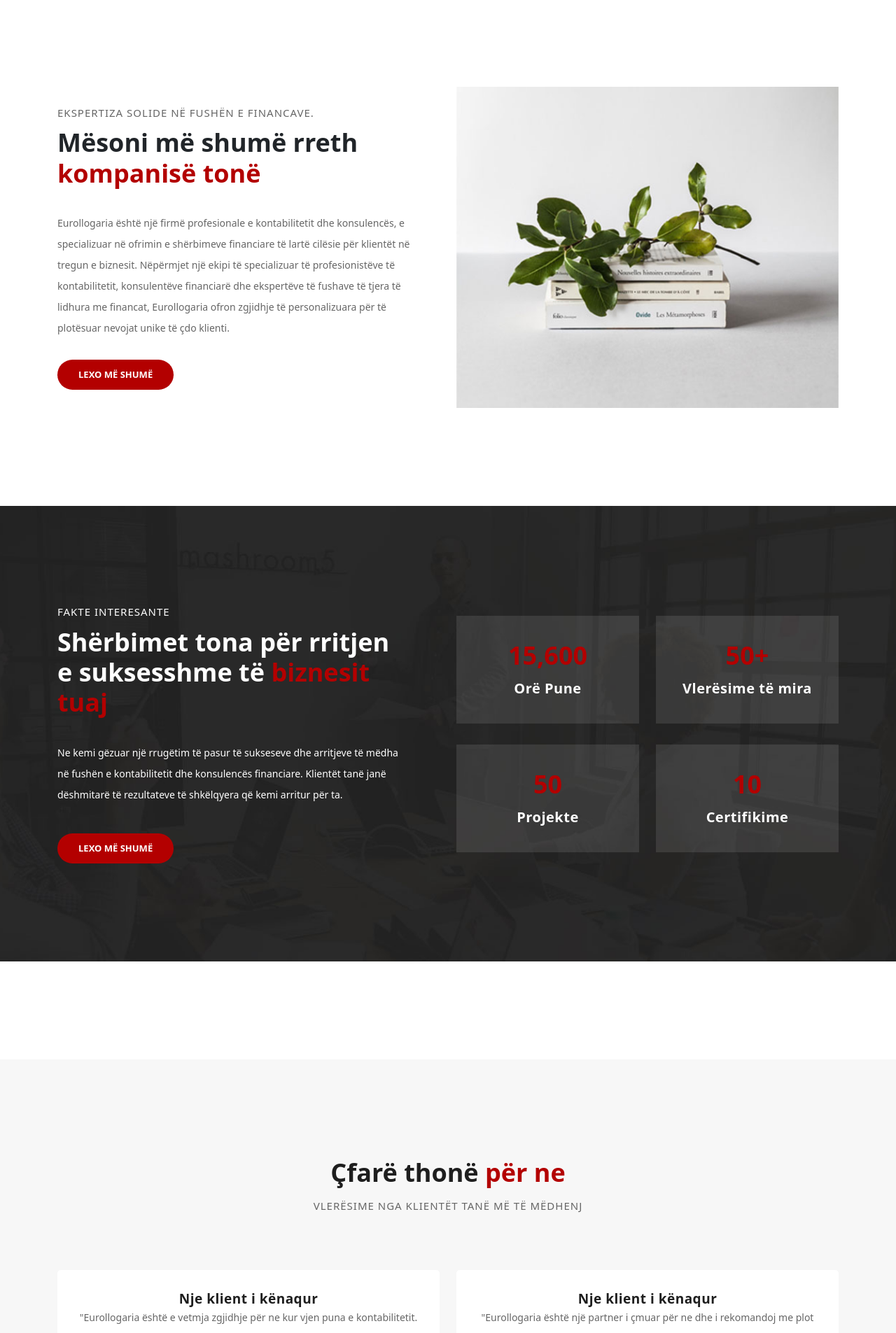
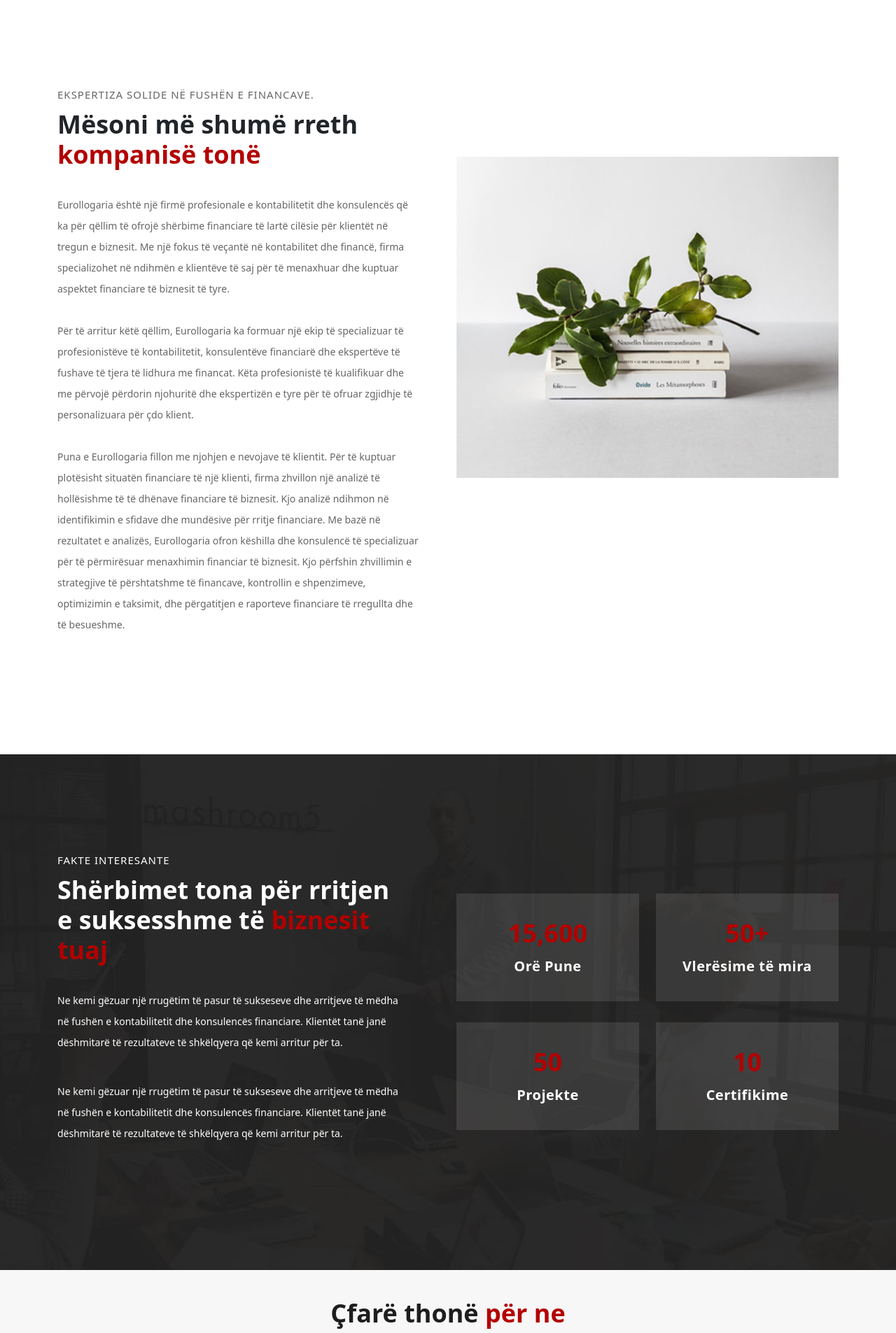
Before and after one commit to FatijonaShala/eurollogaria, a React (Create React App) app: page /about in a window 1280 px wide. Shown: the part 480-2385 px from the top of the page at 70% size. Built offline with nearby package versions, Linux system fonts and the light colour scheme.

Commit message:
updating contact component in pages

```diff
--- a/src/App.css
+++ b/src/App.css
@@ -754,6 +754,7 @@ ul.slick-dots {
 .more-info .left-image img {
     width: 100%;
     overflow: hidden;
+    padding-top: 100px;
 }
 
 .more-info .more-info-content {
@@ -805,9 +806,9 @@ ul.slick-dots {
 }
 
 .testimonials {
-    margin-top: 140px;
+    margin-top: 0.5px;
     background-color: #f7f7f7;
-    padding: 140px 0px;
+    padding: 40px 0px;
 }
 
 .testimonial-item .inner-content {
--- a/src/Pages/About.jsx
+++ b/src/Pages/About.jsx
@@ -15,7 +15,6 @@ function About() {
           </Row>
         </Container>
       </div>
-
       <div className="more-info about-info">
         <Container>
           <Row>
@@ -29,19 +28,14 @@ function About() {
                         Mësoni më shumë rreth <em>kompanisë tonë</em>
                       </h2>
                       <p>
-                        Eurollogaria është një firmë profesionale e
-                        kontabilitetit dhe konsulencës, e specializuar në
-                        ofrimin e shërbimeve financiare të lartë cilësie për
-                        klientët në tregun e biznesit. Nëpërmjet një ekipi të
-                        specializuar të profesionistëve të kontabilitetit,
-                        konsulentëve financiarë dhe ekspertëve të fushave të
-                        tjera të lidhura me financat, Eurollogaria ofron
-                        zgjidhje të personalizuara për të plotësuar nevojat
-                        unike të çdo klienti.
+                      Eurollogaria është një firmë profesionale e kontabilitetit dhe konsulencës që ka për qëllim të ofrojë shërbime financiare të lartë cilësie për klientët në tregun e biznesit. Me një fokus të veçantë në kontabilitet dhe financë, firma specializohet në ndihmën e klientëve të saj për të menaxhuar dhe kuptuar aspektet financiare të biznesit të tyre.
                       </p>
-                      <a href="" className="filled-button">
-                        Lexo më shumë
-                      </a>
+
+                      <p>Për të arritur këtë qëllim, Eurollogaria ka formuar një ekip të specializuar të profesionistëve të kontabilitetit, konsulentëve financiarë dhe ekspertëve të fushave të tjera të lidhura me financat. Këta profesionistë të kualifikuar dhe me përvojë përdorin njohuritë dhe ekspertizën e tyre për të ofruar zgjidhje të personalizuara për çdo klient.</p>
+                      <p>Puna e Eurollogaria fillon me njohjen e nevojave të klientit. Për të kuptuar plotësisht situatën financiare të një klienti, firma zhvillon një analizë të hollësishme të të dhënave financiare të biznesit. Kjo analizë ndihmon në identifikimin e sfidave dhe mundësive për rritje financiare.
+
+Me bazë në rezultatet e analizës, Eurollogaria ofron këshilla dhe konsulencë të specializuar për të përmirësuar menaxhimin financiar të biznesit. Kjo përfshin zhvillimin e strategjive të përshtatshme të financave, kontrollin e shpenzimeve, optimizimin e taksimit, dhe përgatitjen e raporteve financiare të rregullta dhe të besueshme.</p>
+
                     </div>
                   </Col>
                   <Col md={6}>
@@ -72,9 +66,13 @@ function About() {
                   financiare. Klientët tanë janë dëshmitarë të rezultateve të
                   shkëlqyera që kemi arritur për ta.
                 </p>
-                <a href="" className="filled-button">
-                  Lexo më shumë
-                </a>
+                <p>
+                  Ne kemi gëzuar një rrugëtim të pasur të sukseseve dhe
+                  arritjeve të mëdha në fushën e kontabilitetit dhe konsulencës
+                  financiare. Klientët tanë janë dëshmitarë të rezultateve të
+                  shkëlqyera që kemi arritur për ta.
+                </p>
+
               </div>
             </Col>
             <Col md={6} className="align-self-center">
@@ -123,7 +121,7 @@ function About() {
             <Col md={6}>
               <div className="testimonial-item">
                 <div className="inner-content">
-                  <h4>Nje klient i kënaqur</h4>
+                  <h4> <em>Nje klient i kënaqur </em></h4>
                   <p>
                     "Eurollogaria është e vetmja zgjidhje për ne kur vjen puna e
                     kontabilitetit. Përmes shërbimeve të tyre kemi arritur të
@@ -135,7 +133,7 @@ function About() {
             <Col md={6}>
               <div className="testimonial-item">
                 <div className="inner-content">
-                  <h4>Nje klient i kënaqur</h4>
+                  <h4><em>Nje klient i kënaqur</em></h4>
                   <p>
                     "Eurollogaria është një partner i çmuar për ne dhe i
                     rekomandoj me plot besim për çdo biznes që kërkon shërbime
--- a/src/Pages/Home.jsx
+++ b/src/Pages/Home.jsx
@@ -58,14 +58,14 @@ function Home() {
               <div className="service-item">
                 <img src="images/service_01.jpg" alt="" />
                 <div className="down-content">
-                  <h4>Planifikimi i Taksave</h4>
+                  <h4>Shërbime kontabiliteti</h4>
                   <p>
-                    Eurollogaria ofron shërbime të plota për planifikimin dhe
-                    përshtatjen e taksave, për të siguruar që biznesi juaj të
-                    përmbushë të gjitha obligimet tatimore.
+                    Eurollogaria ofron shërbime të plota kontabiliteti që
+                      përfshin procesin e identifikimit, regjistrimit dhe
+                      vlerësimit të transaksioneve financiare.
                   </p>
-                  <Link to="" className="filled-button">
-                    Read More
+                  <Link to="/services" className="filled-button">
+                    Lexo më shumë
                   </Link>
                 </div>
               </div>
@@ -80,8 +80,8 @@ function Home() {
                     fushën financiare për të ndihmuar bizneset të marrin vendime
                     financiare të informuara.
                   </p>
-                  <Link to="" className="filled-button">
-                    Read More
+                  <Link to="/services" className="filled-button">
+                  Lexo më shumë
                   </Link>
                 </div>
               </div>
@@ -90,13 +90,14 @@ function Home() {
               <div className="service-item">
                 <img src="images/service_03.jpg" alt="" />
                 <div className="down-content">
-                  <h4>Optimizimi i Proceseve Biznesore</h4>
-                  <p>
-                    Duke optimizuar proceset tuaja biznesore, ne ju ndihmojmë të
-                    arrini kursime të kostos dhe të përmirësoni performancën e
-                    përgjithshme.
+                  <h4>Të dhënat financiare</h4>
+                    <p>
+                      Janë të rëndësishme për organizatat
+                      në mënyrë që të monitorojnë performancën e tyre. Ofrojmë
+                      përgatitjen, analizat & kontrollin e llogarive financiare.
+
                   </p>
-                  <Link to="" className="filled-button">
+                  <Link to="/services" className="filled-button">
                     Read More
                   </Link>
                 </div>
@@ -138,7 +139,6 @@ function Home() {
           </Row>
         </Container>
       </div>
-
       <div className="callback-form">
         <Container>
           <Row>
@@ -154,72 +154,6 @@ function Home() {
               </div>
             </Col>
             <Col md={12}>
-              {/* <div className="contact-form">
-                <form id="contact" action="" method="post">
-                  <Row>
-                    <Col lg={4} md={12} sm={12}>
-                      <fieldset>
-                        <input
-                          name="name"
-                          type="text"
-                          className="form-control"
-                          id="name"
-                          placeholder="Full Name"
-                          required=""
-                        />
-                      </fieldset>
-                    </Col>
-                    <Col lg={4} md={12} sm={12}>
-                      <fieldset>
-                        <input
-                          name="email"
-                          type="text"
-                          className="form-control"
-                          id="email"
-                          pattern="[^ @]*@[^ @]*"
-                          placeholder="E-Mail Address"
-                          required=""
-                        />
-                      </fieldset>
-                    </Col>
-                    <Col lg={4} md={12} sm={12}>
-                      <fieldset>
-                        <input
-                          name="subject"
-                          type="text"
-                          className="form-control"
-                          id="subject"
-                          placeholder="Subject"
-                          required=""
-                        />
-                      </fieldset>
-                    </Col>
-                    <Col lg={12}>
-                      <fieldset>
-                        <textarea
-                          name="message"
-                          rows="6"
-                          className="form-control"
-                          id="message"
-                          placeholder="Your Message"
-                          required=""
-                        ></textarea>
-                      </fieldset>
-                    </Col>
-                    <Col lg={12}>
-                      <fieldset>
-                        <button
-                          type="submit"
-                          id="form-submit"
-                          className="border-button"
-                        >
-                          Dërgo Mesazh{" "}
-                        </button>
-                      </fieldset>
-                    </Col>
-                  </Row>
-                </form>
-              </div> */}
               <ContactForm/>
             </Col>
           </Row>
```
Also changed, not shown: src/Components/contact-form.jsx (+0 -112 lines).
